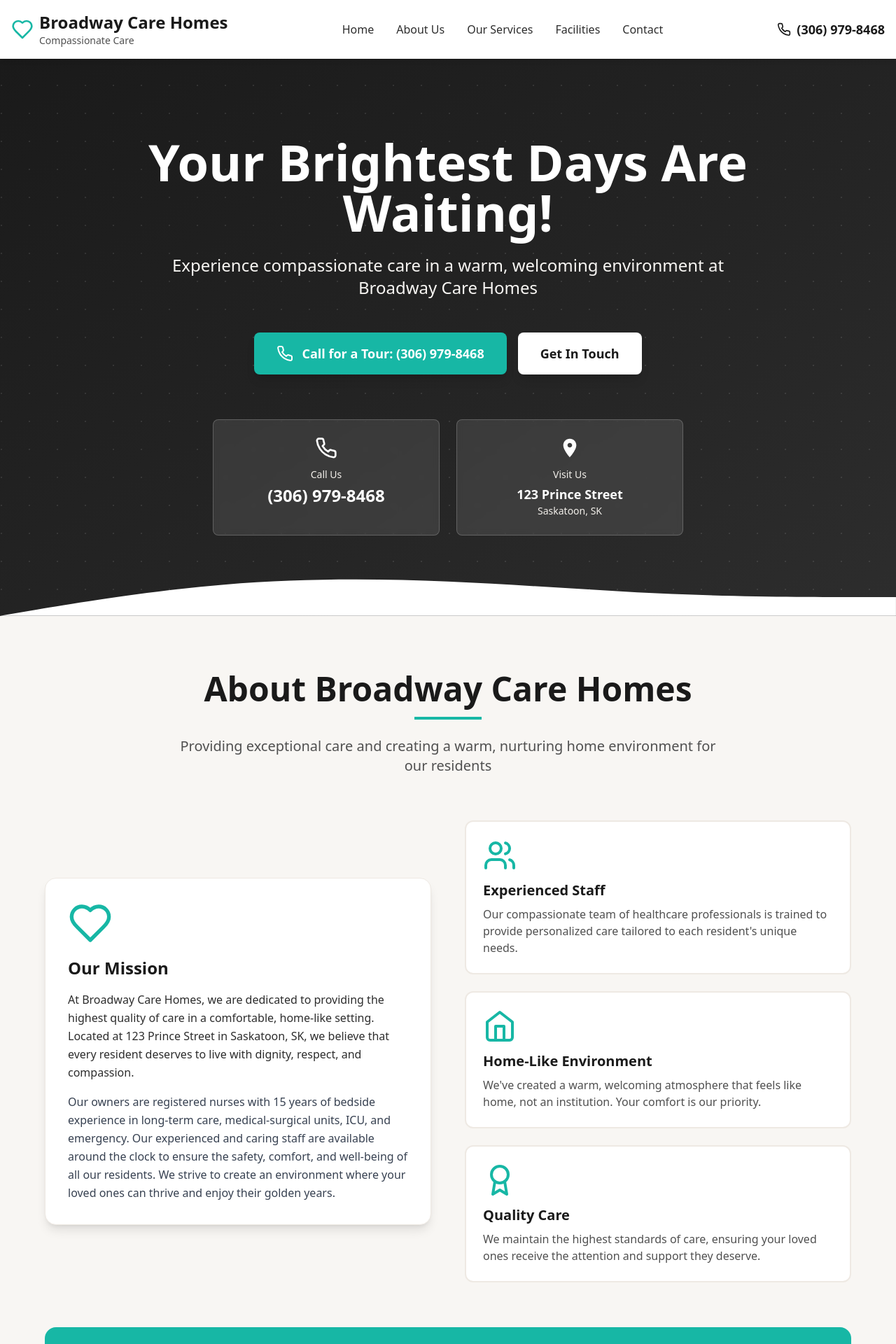
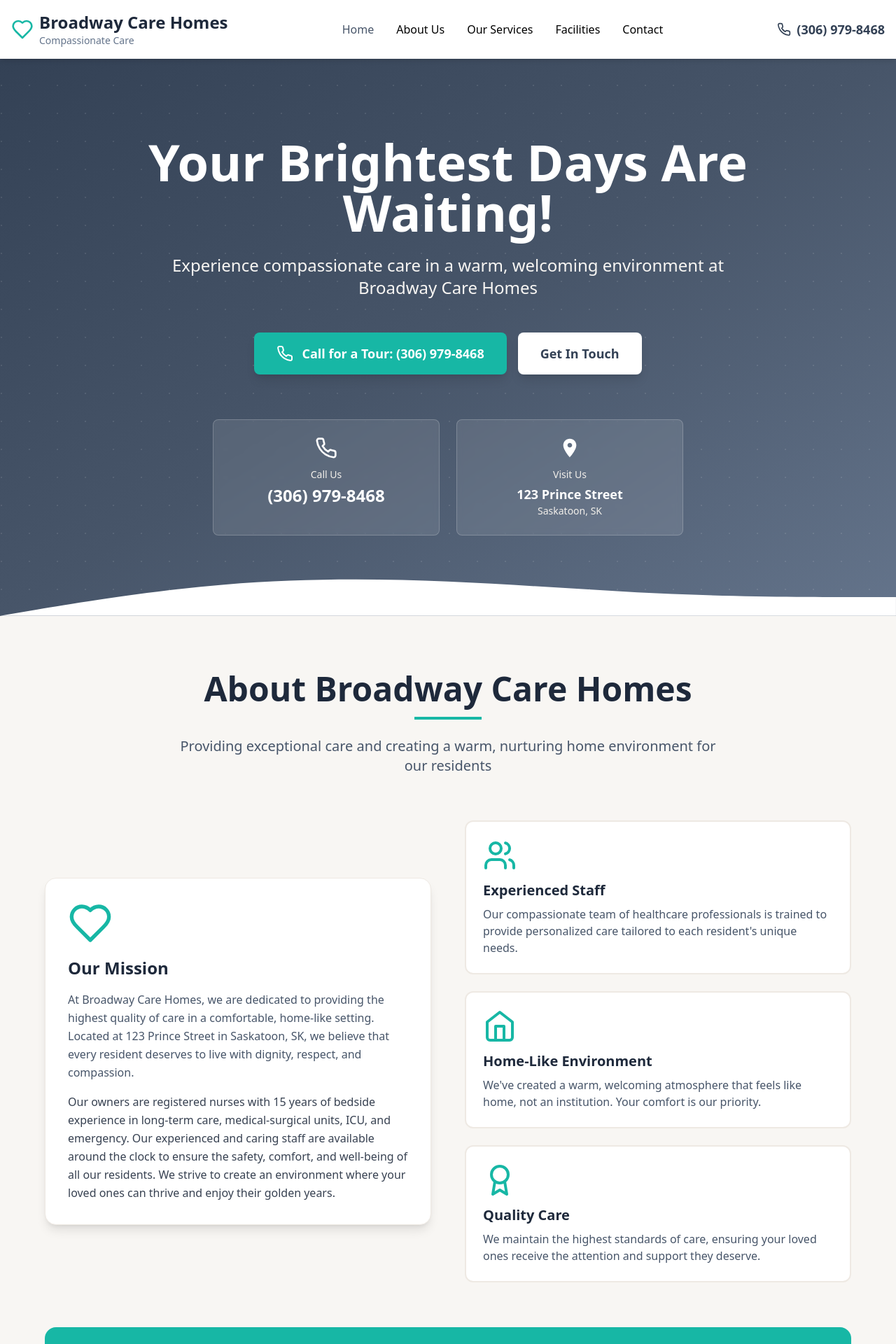
Before and after one commit to ht3886/care-home-website-test, a React (Vite) app: page / in a window 1280 px wide. Shown: the top 1920 px of the page at 70% size. Built offline with nearby package versions, Linux system fonts and the light colour scheme.

Commit message:
Updated tailwind.config.js

```diff
--- a/src/App.tsx
+++ b/src/App.tsx
@@ -28,14 +28,14 @@ function App() {
             <div className="flex items-center space-x-2">
               <Heart className="w-8 h-8 text-teal-500" />
               <div>
-                <h1 className="text-2xl font-bold text-charcoal-700">Broadway Care Homes</h1>
-                <p className="text-sm text-charcoal-400">Compassionate Care</p>
+                <h1 className="text-2xl font-bold text-slate-800">Broadway Care Homes</h1>
+                <p className="text-sm text-slate-500">Compassionate Care</p>
               </div>
             </div>
 
             {/* Desktop Navigation */}
             <nav className="hidden md:flex items-center space-x-8">
-              <button onClick={() => scrollToSection('home')} className="text-charcoal-500 hover:text-teal-500 transition">
+              <button onClick={() => scrollToSection('home')} className="text-slate-600 hover:text-teal-500 transition font-medium">
                 Home
               </button>
               <button onClick={() => scrollToSection('about')} className="text-charcoal-500 hover:text-teal-500 transition">
@@ -53,7 +53,7 @@ function App() {
             </nav>
 
             {/* Contact Info */}
-            <div className="hidden lg:flex items-center space-x-2 text-charcoal-700">
+            <div className="hidden lg:flex items-center space-x-2 text-slate-700">
               <Phone className="w-5 h-5" />
               <a href="tel:+13069798468" className="font-semibold text-lg hover:text-teal-500 transition">
                 (306) 979-8468
@@ -62,7 +62,7 @@ function App() {
 
             {/* Mobile Menu Button */}
             <button
-              className="md:hidden text-charcoal-500"
+              className="md:hidden text-slate-600"
               onClick={() => setMobileMenuOpen(!mobileMenuOpen)}
             >
               {mobileMenuOpen ? <X className="w-6 h-6" /> : <Menu className="w-6 h-6" />}
@@ -88,7 +88,7 @@ function App() {
                 <button onClick={() => scrollToSection('contact')} className="text-left text-charcoal-500 hover:text-teal-500 transition py-2">
                   Contact
                 </button>
-                <a href="tel:+13069798468" className="flex items-center space-x-2 text-teal-600 font-semibold py-2">
+                <a href="tel:+13069798468" className="flex items-center space-x-2 text-slate-700 font-semibold py-2">
                   <Phone className="w-5 h-5" />
                   <span>(306) 979-8468</span>
                 </a>
--- a/src/components/About.tsx
+++ b/src/components/About.tsx
@@ -7,11 +7,11 @@ const About = () => {
       <div className="container mx-auto px-4">
         <div className="max-w-6xl mx-auto">
           <div className="text-center mb-16">
-            <h2 className="text-4xl md:text-5xl font-bold text-charcoal-700 mb-4">
+            <h2 className="text-4xl md:text-5xl font-bold text-slate-800 mb-4">
               About Broadway Care Homes
             </h2>
             <div className="w-24 h-1 bg-teal-500 mx-auto mb-6"></div>
-            <p className="text-xl text-charcoal-400 max-w-3xl mx-auto">
+            <p className="text-xl text-slate-600 max-w-3xl mx-auto">
               Providing exceptional care and creating a warm, nurturing home environment for our residents
             </p>
           </div>
@@ -20,8 +20,8 @@ const About = () => {
             <div>
               <div className="bg-white rounded-2xl p-8 shadow-lg border border-cream-300">
                 <Heart className="w-16 h-16 text-teal-500 mb-4" />
-                <h3 className="text-2xl font-bold text-charcoal-700 mb-4">Our Mission</h3>
-                <p className="text-charcoal-500 leading-relaxed mb-4">
+                <h3 className="text-2xl font-bold text-slate-800 mb-4">Our Mission</h3>
+                <p className="text-slate-600 leading-relaxed mb-4">
                   At Broadway Care Homes, we are dedicated to providing the highest quality of care in a comfortable, home-like setting. Located at 123 Prince Street in Saskatoon, SK, we believe that every resident deserves to live with dignity, respect, and compassion.
                 </p>
                 <p className="text-gray-700 leading-relaxed">
@@ -33,24 +33,24 @@ const About = () => {
             <div className="space-y-6">
               <div className="bg-white border-2 border-cream-300 rounded-xl p-6 hover:shadow-lg transition">
                 <Users className="w-12 h-12 text-teal-500 mb-3" />
-                <h4 className="text-xl font-bold text-charcoal-700 mb-2">Experienced Staff</h4>
-                <p className="text-charcoal-400">
+                <h4 className="text-xl font-bold text-slate-800 mb-2">Experienced Staff</h4>
+                <p className="text-slate-600">
                   Our compassionate team of healthcare professionals is trained to provide personalized care tailored to each resident's unique needs.
                 </p>
               </div>
 
               <div className="bg-white border-2 border-cream-300 rounded-xl p-6 hover:shadow-lg transition">
                 <Home className="w-12 h-12 text-teal-500 mb-3" />
-                <h4 className="text-xl font-bold text-charcoal-700 mb-2">Home-Like Environment</h4>
-                <p className="text-charcoal-400">
+                <h4 className="text-xl font-bold text-slate-800 mb-2">Home-Like Environment</h4>
+                <p className="text-slate-600">
                   We've created a warm, welcoming atmosphere that feels like home, not an institution. Your comfort is our priority.
                 </p>
               </div>
 
               <div className="bg-white border-2 border-cream-300 rounded-xl p-6 hover:shadow-lg transition">
                 <Award className="w-12 h-12 text-teal-500 mb-3" />
-                <h4 className="text-xl font-bold text-charcoal-700 mb-2">Quality Care</h4>
-                <p className="text-charcoal-400">
+                <h4 className="text-xl font-bold text-slate-800 mb-2">Quality Care</h4>
+                <p className="text-slate-600">
                   We maintain the highest standards of care, ensuring your loved ones receive the attention and support they deserve.
                 </p>
               </div>
--- a/src/components/Facilities.tsx
+++ b/src/components/Facilities.tsx
@@ -50,11 +50,11 @@ const Facilities = () => {
       <div className="container mx-auto px-4">
         <div className="max-w-6xl mx-auto">
           <div className="text-center mb-16">
-            <h2 className="text-4xl md:text-5xl font-bold text-charcoal-700 mb-4">
+            <h2 className="text-4xl md:text-5xl font-bold text-slate-800 mb-4">
               Our Facilities
             </h2>
             <div className="w-24 h-1 bg-teal-500 mx-auto mb-6"></div>
-            <p className="text-xl text-charcoal-400 max-w-3xl mx-auto">
+            <p className="text-xl text-slate-600 max-w-3xl mx-auto">
               A comfortable, safe environment designed with your loved one's comfort and happiness in mind
             </p>
           </div>
@@ -70,10 +70,10 @@ const Facilities = () => {
                   <div className="bg-teal-500 w-16 h-16 rounded-full flex items-center justify-center mb-4">
                     <Icon className="w-8 h-8 text-white" />
                   </div>
-                  <h3 className="text-lg font-bold text-charcoal-700 mb-2">
+                  <h3 className="text-lg font-bold text-slate-800 mb-2">
                     {facility.title}
                   </h3>
-                  <p className="text-charcoal-400 text-sm leading-relaxed">
+                  <p className="text-slate-600 text-sm leading-relaxed">
                     {facility.description}
                   </p>
                 </div>
--- a/src/components/Footer.tsx
+++ b/src/components/Footer.tsx
@@ -7,7 +7,7 @@ interface FooterProps {
 
 const Footer: React.FC<FooterProps> = ({ scrollToSection }) => {
   return (
-    <footer className="bg-charcoal-800 text-white py-12">
+    <footer className="bg-slate-800 text-white py-12">
       <div className="container mx-auto px-4">
         <div className="max-w-6xl mx-auto">
           <div className="grid md:grid-cols-4 gap-8 mb-8">
@@ -88,7 +88,7 @@ const Footer: React.FC<FooterProps> = ({ scrollToSection }) => {
           </div>
 
           {/* Bottom Bar */}
-          <div className="border-t border-charcoal-600 pt-8">
+          <div className="border-t border-slate-600 pt-8">
             <div className="flex flex-col md:flex-row justify-between items-center space-y-4 md:space-y-0">
               <p className="text-cream-400 text-sm text-center md:text-left">
                 &copy; {new Date().getFullYear()} Broadway Care Homes. All rights reserved.
--- a/src/components/Hero.tsx
+++ b/src/components/Hero.tsx
@@ -3,7 +3,7 @@ import { Phone } from 'lucide-react';
 
 const Hero = () => {
   return (
-    <section id="home" className="relative min-h-screen flex items-center justify-center bg-gradient-to-br from-charcoal-700 via-charcoal-600 to-charcoal-500 overflow-hidden">
+    <section id="home" className="relative min-h-screen flex items-center justify-center bg-gradient-to-br from-slate-700 via-slate-600 to-slate-500 overflow-hidden">
       {/* Background Pattern */}
       <div className="absolute inset-0 opacity-10">
         <div className="absolute inset-0" style={{
@@ -32,7 +32,7 @@ const Hero = () => {
 
             <a
               href="#contact"
-              className="inline-flex items-center space-x-3 bg-white text-charcoal-700 px-8 py-4 rounded-lg text-lg font-bold hover:bg-cream-100 transition shadow-lg hover:shadow-xl transform hover:-translate-y-1"
+              className="inline-flex items-center space-x-3 bg-white text-slate-700 px-8 py-4 rounded-lg text-lg font-bold hover:bg-cream-50 transition shadow-lg hover:shadow-xl transform hover:-translate-y-1"
             >
               <span>Get In Touch</span>
             </a>
--- a/tailwind.config.js
+++ b/tailwind.config.js
@@ -23,17 +23,17 @@ export default {
           300: '#EEE9E3',
           400: '#E9E3DB',
         },
-        'charcoal': {
-          50: '#F5F5F5',
-          100: '#E0E0E0',
-          200: '#B0B0B0',
-          300: '#808080',
-          400: '#505050',
-          500: '#2D2D2D',
-          600: '#232323',
-          700: '#1A1A1A',
-          800: '#121212',
-          900: '#0A0A0A',
+        'slate': {
+          50: '#F8FAFC',
+          100: '#F1F5F9',
+          200: '#E2E8F0',
+          300: '#CBD5E1',
+          400: '#94A3B8',
+          500: '#64748B',
+          600: '#475569',
+          700: '#334155',
+          800: '#1E293B',
+          900: '#0F172A',
         },
       },
     },
```
Also changed, not shown: src/components/ContactForm.tsx (+4 -4 lines), src/components/Services.tsx (+6 -6 lines).
